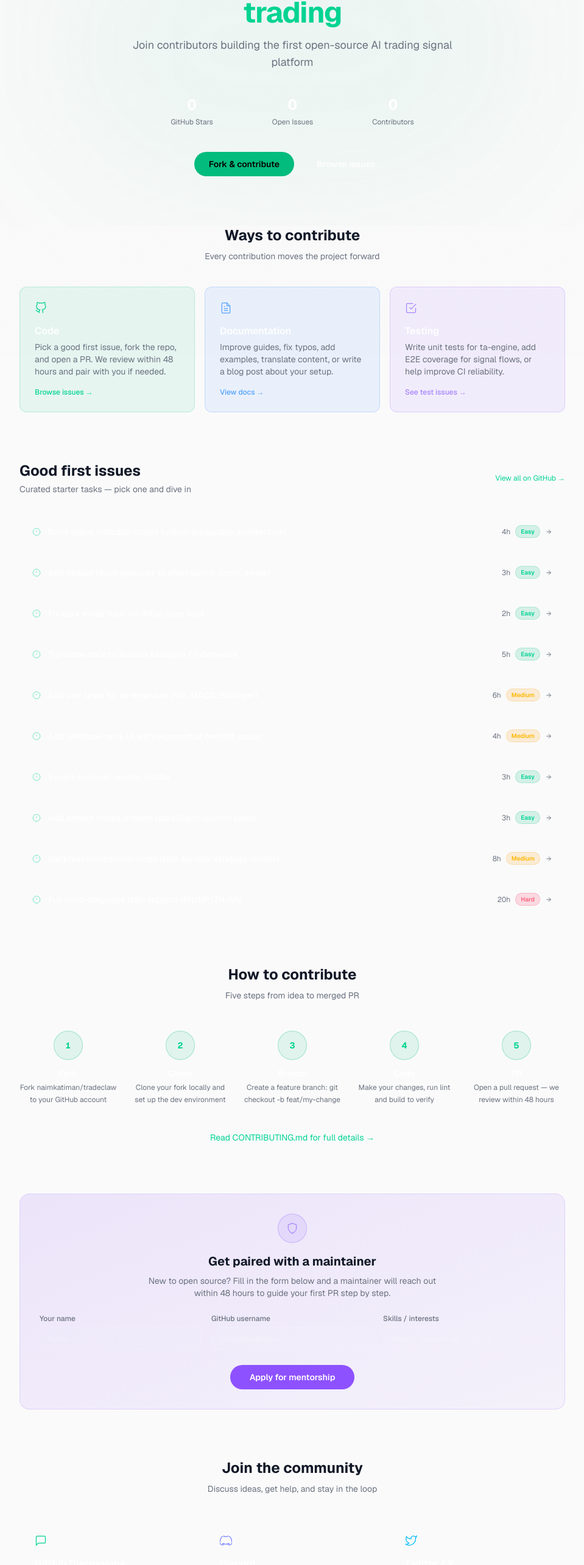
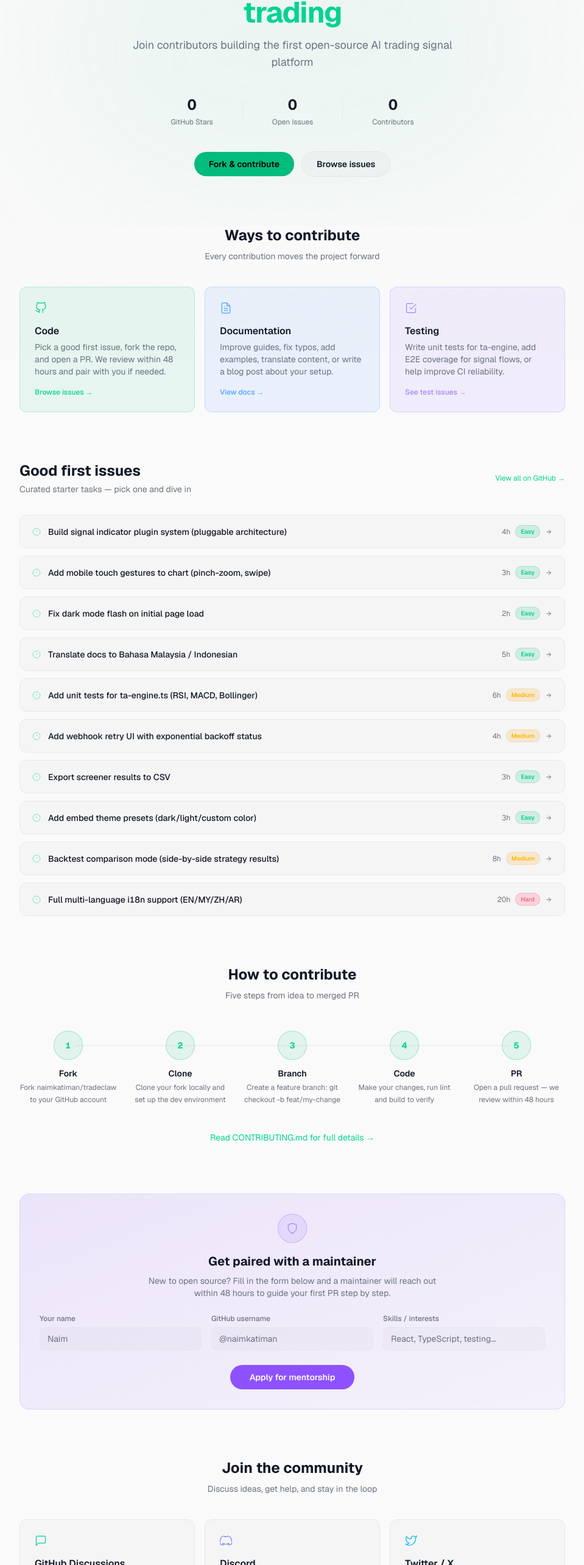
Before and after one commit to naimkatiman/tradeclaw, a Next.js app in the folder apps/web/: page /contribute in a window 1280 px wide. Shown: the part 218-2784 px from the top of the page at 61% size, without its empty margins (160-1119 px from the left). Built offline with nearby package versions, Linux system fonts and the light colour scheme; no server answers.

Commit message:
feat: light mode support for /contribute page

```diff
--- a/apps/web/app/contribute/ContributeClient.tsx
+++ b/apps/web/app/contribute/ContributeClient.tsx
@@ -181,9 +181,9 @@ const STATS_BADGE = `[![GitHub Stars](https://img.shields.io/github/stars/naimka
 function StatCard({ label, value, loading }: { label: string; value: string | number; loading: boolean }) {
   return (
     <div className="flex flex-col items-center gap-1">
-      <span className="text-2xl font-bold text-white">
+      <span className="text-2xl font-bold text-[var(--foreground)]">
         {loading ? (
-          <span className="inline-block w-12 h-6 bg-white/10 rounded animate-pulse" />
+          <span className="inline-block w-12 h-6 bg-[var(--border)] rounded animate-pulse" />
         ) : (
           value
         )}
@@ -327,9 +327,9 @@ export function ContributeClient() {
 
           <div className="flex items-center justify-center gap-12 mb-10">
             <StatCard label="GitHub Stars" value={stats.stars} loading={statsLoading} />
-            <div className="h-8 w-px bg-white/10" />
+            <div className="h-8 w-px bg-[var(--border)]" />
             <StatCard label="Open Issues" value={stats.openIssues} loading={statsLoading} />
-            <div className="h-8 w-px bg-white/10" />
+            <div className="h-8 w-px bg-[var(--border)]" />
             <StatCard label="Contributors" value={stats.contributors} loading={statsLoading} />
           </div>
 
@@ -346,7 +346,7 @@ export function ContributeClient() {
               href={`${REPO_URL}/issues?q=is%3Aissue+is%3Aopen+label%3A%22good+first+issue%22`}
               target="_blank"
               rel="noopener noreferrer"
-              className="inline-flex items-center gap-2 rounded-full border border-white/10 bg-white/5 px-6 py-2.5 text-sm font-semibold text-white hover:bg-white/10 transition-colors duration-200"
+              className="inline-flex items-center gap-2 rounded-full border border-[var(--border)] bg-[var(--glass-bg)] px-6 py-2.5 text-sm font-semibold text-[var(--foreground)] hover:bg-[var(--border)] transition-colors duration-200"
             >
               Browse issues
             </a>
@@ -384,7 +384,7 @@ export function ContributeClient() {
                 >
                   <div className={colorMap[path.color]}>{path.icon}</div>
                   <div>
-                    <h3 className="font-semibold text-white mb-1">{path.title}</h3>
+                    <h3 className="font-semibold text-[var(--foreground)] mb-1">{path.title}</h3>
                     <p className="text-sm text-[var(--text-secondary)]">{path.description}</p>
                   </div>
                   <span className={`text-xs font-medium mt-auto ${colorMap[path.color]}`}>
@@ -424,14 +424,14 @@ export function ContributeClient() {
                 href={issue.url}
                 target="_blank"
                 rel="noopener noreferrer"
-                className="group flex items-center justify-between gap-4 rounded-xl border border-white/8 bg-white/3 px-5 py-4 hover:border-emerald-500/30 hover:bg-emerald-500/5 transition-all duration-200"
+                className="group flex items-center justify-between gap-4 rounded-xl border border-[var(--border)] bg-[var(--glass-bg)] px-5 py-4 hover:border-emerald-500/30 hover:bg-emerald-500/5 transition-all duration-200"
               >
                 <div className="flex items-center gap-3 min-w-0">
                   <svg width="14" height="14" viewBox="0 0 24 24" fill="none" stroke="currentColor" strokeWidth="1.5" className="shrink-0 text-emerald-400/60">
                     <circle cx="12" cy="12" r="10" />
                     <path d="M12 8v4M12 16h.01" />
                   </svg>
-                  <span className="text-sm font-medium text-white truncate group-hover:text-emerald-300 transition-colors">
+                  <span className="text-sm font-medium text-[var(--foreground)] truncate group-hover:text-emerald-400 transition-colors">
                     {issue.title}
                   </span>
                 </div>
@@ -440,7 +440,7 @@ export function ContributeClient() {
                     <span className="text-xs text-[var(--text-secondary)]">{issue.estimate}</span>
                   )}
                   <DifficultyBadge difficulty={issue.difficulty} />
-                  <svg width="12" height="12" viewBox="0 0 24 24" fill="none" stroke="currentColor" strokeWidth="2" className="text-[var(--text-secondary)] group-hover:text-white transition-colors">
+                  <svg width="12" height="12" viewBox="0 0 24 24" fill="none" stroke="currentColor" strokeWidth="2" className="text-[var(--text-secondary)] group-hover:text-[var(--foreground)] transition-colors">
                     <path d="M5 12h14M12 5l7 7-7 7" />
                   </svg>
                 </div>
@@ -460,7 +460,7 @@ export function ContributeClient() {
 
           <div className="relative">
             {/* Connector line */}
-            <div className="hidden sm:block absolute top-6 left-0 right-0 h-px bg-white/8 z-0" style={{ left: '10%', right: '10%' }} />
+            <div className="hidden sm:block absolute top-6 left-0 right-0 h-px bg-[var(--border)] z-0" style={{ left: '10%', right: '10%' }} />
 
             <div className="grid sm:grid-cols-5 gap-6 relative z-10">
               {HOW_TO_STEPS.map((s) => (
@@ -469,7 +469,7 @@ export function ContributeClient() {
                     {s.step}
                   </div>
                   <div>
-                    <p className="font-semibold text-white text-sm mb-1">{s.label}</p>
+                    <p className="font-semibold text-[var(--foreground)] text-sm mb-1">{s.label}</p>
                     <p className="text-xs text-[var(--text-secondary)] leading-relaxed">{s.description}</p>
                   </div>
                 </div>
@@ -517,7 +517,7 @@ export function ContributeClient() {
                       <polyline points="20 6 9 17 4 12" />
                     </svg>
                   </div>
-                  <p className="font-semibold text-white">Application received!</p>
+                  <p className="font-semibold text-[var(--foreground)]">Application received!</p>
                   <p className="text-sm text-[var(--text-secondary)]">
                     We will reach out via GitHub within 48 hours. Keep an eye on your notifications.
                   </p>
@@ -532,7 +532,7 @@ export function ContributeClient() {
                       placeholder="Naim"
                       value={form.name}
                       onChange={(e) => setForm((f) => ({ ...f, name: e.target.value }))}
-                      className="rounded-lg border border-white/10 bg-white/5 px-3 py-2 text-sm text-white placeholder-white/30 focus:border-violet-400/50 focus:outline-none focus:ring-1 focus:ring-violet-400/30 transition-colors"
+                      className="rounded-lg border border-[var(--border)] bg-[var(--glass-bg)] px-3 py-2 text-sm text-[var(--foreground)] placeholder:text-[var(--text-secondary)] focus:border-violet-400/50 focus:outline-none focus:ring-1 focus:ring-violet-400/30 transition-colors"
                     />
                   </div>
                   <div className="flex flex-col gap-1.5">
@@ -543,7 +543,7 @@ export function ContributeClient() {
                       placeholder="@naimkatiman"
                       value={form.github}
                       onChange={(e) => setForm((f) => ({ ...f, github: e.target.value }))}
-                      className="rounded-lg border border-white/10 bg-white/5 px-3 py-2 text-sm text-white placeholder-white/30 focus:border-violet-400/50 focus:outline-none focus:ring-1 focus:ring-violet-400/30 transition-colors"
+                      className="rounded-lg border border-[var(--border)] bg-[var(--glass-bg)] px-3 py-2 text-sm text-[var(--foreground)] placeholder:text-[var(--text-secondary)] focus:border-violet-400/50 focus:outline-none focus:ring-1 focus:ring-violet-400/30 transition-colors"
                     />
                   </div>
                   <div className="flex flex-col gap-1.5">
@@ -554,7 +554,7 @@ export function ContributeClient() {
                       placeholder="React, TypeScript, testing…"
                       value={form.skills}
                       onChange={(e) => setForm((f) => ({ ...f, skills: e.target.value }))}
-                      className="rounded-lg border border-white/10 bg-white/5 px-3 py-2 text-sm text-white placeholder-white/30 focus:border-violet-400/50 focus:outline-none focus:ring-1 focus:ring-violet-400/30 transition-colors"
+                      className="rounded-lg border border-[var(--border)] bg-[var(--glass-bg)] px-3 py-2 text-sm text-[var(--foreground)] placeholder:text-[var(--text-secondary)] focus:border-violet-400/50 focus:outline-none focus:ring-1 focus:ring-violet-400/30 transition-colors"
                     />
                   </div>
                   <div className="sm:col-span-3 flex justify-center pt-2">
@@ -586,7 +586,7 @@ export function ContributeClient() {
               href={DISCUSSIONS_URL}
               target="_blank"
               rel="noopener noreferrer"
-              className="group flex flex-col gap-4 rounded-xl border border-white/8 bg-white/3 p-6 hover:border-emerald-500/30 hover:bg-emerald-500/5 transition-all duration-200"
+              className="group flex flex-col gap-4 rounded-xl border border-[var(--border)] bg-[var(--glass-bg)] p-6 hover:border-emerald-500/30 hover:bg-emerald-500/5 transition-all duration-200"
             >
               <div className="text-emerald-400">
                 <svg width="20" height="20" viewBox="0 0 24 24" fill="none" stroke="currentColor" strokeWidth="1.5">
@@ -594,7 +594,7 @@ export function ContributeClient() {
                 </svg>
               </div>
               <div>
-                <h3 className="font-semibold text-white mb-1">GitHub Discussions</h3>
+                <h3 className="font-semibold text-[var(--foreground)] mb-1">GitHub Discussions</h3>
                 <p className="text-sm text-[var(--text-secondary)]">Q&amp;A, ideas, and announcements. Best place for in-depth technical discussion.</p>
               </div>
               <span className="text-xs font-medium text-emerald-400 mt-auto">Open discussions →</span>
@@ -605,7 +605,7 @@ export function ContributeClient() {
               href={DISCORD_URL}
               target="_blank"
               rel="noopener noreferrer"
-              className="group flex flex-col gap-4 rounded-xl border border-white/8 bg-white/3 p-6 hover:border-indigo-500/30 hover:bg-indigo-500/5 transition-all duration-200"
+              className="group flex flex-col gap-4 rounded-xl border border-[var(--border)] bg-[var(--glass-bg)] p-6 hover:border-indigo-500/30 hover:bg-indigo-500/5 transition-all duration-200"
             >
               <div className="text-indigo-400">
                 <svg width="20" height="20" viewBox="0 0 24 24" fill="none" stroke="currentColor" strokeWidth="1.5">
@@ -613,7 +613,7 @@ export function ContributeClient() {
                 </svg>
               </div>
               <div>
-                <h3 className="font-semibold text-white mb-1">Discord</h3>
+                <h3 className="font-semibold text-[var(--foreground)] mb-1">Discord</h3>
                 <p className="text-sm text-[var(--text-secondary)]">Real-time chat for contributors. Get unstuck fast and coordinate with maintainers.</p>
               </div>
               <span className="text-xs font-medium text-indigo-400 mt-auto">Join server →</span>
@@ -624,7 +624,7 @@ export function ContributeClient() {
               href={TWITTER_URL}
               target="_blank"
               rel="noopener noreferrer"
-              className="group flex flex-col gap-4 rounded-xl border border-white/8 bg-white/3 p-6 hover:border-sky-500/30 hover:bg-sky-500/5 transition-all duration-200"
+              className="group flex flex-col gap-4 rounded-xl border border-[var(--border)] bg-[var(--glass-bg)] p-6 hover:border-sky-500/30 hover:bg-sky-500/5 transition-all duration-200"
             >
               <div className="text-sky-400">
                 <svg width="20" height="20" viewBox="0 0 24 24" fill="none" stroke="currentColor" strokeWidth="1.5">
@@ -632,7 +632,7 @@ export function ContributeClient() {
                 </svg>
               </div>
               <div>
-                <h3 className="font-semibold text-white mb-1">Twitter / X</h3>
+                <h3 className="font-semibold text-[var(--foreground)] mb-1">Twitter / X</h3>
                 <p className="text-sm text-[var(--text-secondary)]">Follow for releases, contributor spotlights, and trading signal updates.</p>
               </div>
               <span className="text-xs font-medium text-sky-400 mt-auto">Follow @tradeclaw →</span>
@@ -644,7 +644,7 @@ export function ContributeClient() {
       {/* ── Stats Badge ───────────────────────────────────────────────────────── */}
       <section className="px-4 pb-28">
         <div className="mx-auto max-w-4xl">
-          <div className="rounded-2xl border border-white/8 bg-white/3 p-8">
+          <div className="rounded-2xl border border-[var(--border)] bg-[var(--glass-bg)] p-8">
             <div className="flex items-start justify-between gap-4 mb-6">
               <div>
                 <h2 className="text-xl font-bold mb-1">Show your support</h2>
@@ -654,12 +654,12 @@ export function ContributeClient() {
               </div>
             </div>
 
-            <div className="relative rounded-xl bg-black/40 border border-white/8 overflow-hidden">
-              <div className="flex items-center justify-between px-4 py-2.5 border-b border-white/8">
+            <div className="relative rounded-xl bg-[#0d0d0d] border border-[var(--border)] overflow-hidden">
+              <div className="flex items-center justify-between px-4 py-2.5 border-b border-white/10">
                 <span className="text-xs text-[var(--text-secondary)] font-mono">markdown</span>
                 <button
                   onClick={copyBadge}
-                  className="flex items-center gap-1.5 text-xs text-[var(--text-secondary)] hover:text-white transition-colors"
+                  className="flex items-center gap-1.5 text-xs text-[var(--text-secondary)] hover:text-[var(--foreground)] transition-colors"
                 >
                   {badgeCopied ? (
                     <>
```
